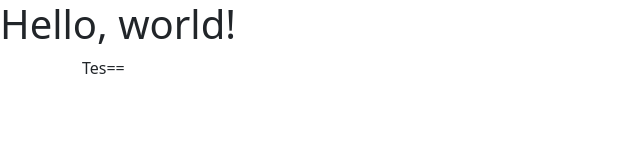
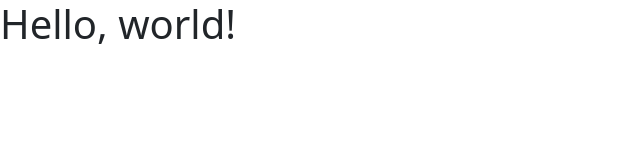
Before and after one commit to TyomaAs/lab_6, a plain HTML site: page index.html in a window 1280 px wide. Shown: the full height of the page, 0-640 px from the left. Drawn offline with nearby package versions, Linux system fonts and the light colour scheme.

Commit message:
Clear Text

```diff
--- a/index.html
+++ b/index.html
@@ -12,7 +12,7 @@
 
 <body>
 	<h1>Hello, world!</h1>
-	<div class="container">Tes==</div>
+	<div class="container"></div>
 	<script src="https://cdn.jsdelivr.net/npm/bootstrap@5.2.2/dist/js/bootstrap.bundle.min.js"
 		integrity="sha384-OERcA2EqjJCMA+/3y+gxIOqMEjwtxJY7qPCqsdltbNJuaOe923+mo//f6V8Qbsw3"
 		crossorigin="anonymous"></script>
```
